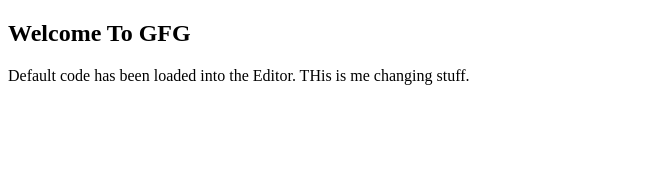
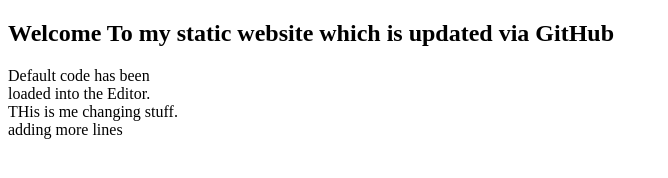
Before and after one commit to tombrooks248/tombrooks-s3-static-website, a plain HTML site: page index.html in a window 1280 px wide. Shown: the whole page, without its empty margins (0-668 px from the left). Drawn offline with Linux system fonts and the light colour scheme.

Commit message:
making some changes

```diff
--- a/index.html
+++ b/index.html
@@ -6,11 +6,15 @@
 </head>
 
 <body>
-    <h2>Welcome To GFG</h2>
+    <h2>Welcome To my static website which is updated via GitHub</h2>
     <p>
-        Default code has been
-        loaded into the Editor.
+        Default code has been <br/>
+        loaded into the Editor. <br/>
+
         THis is me changing stuff.
+
+        <br/>
+        adding more lines
     </p>
 </body>
 
```
